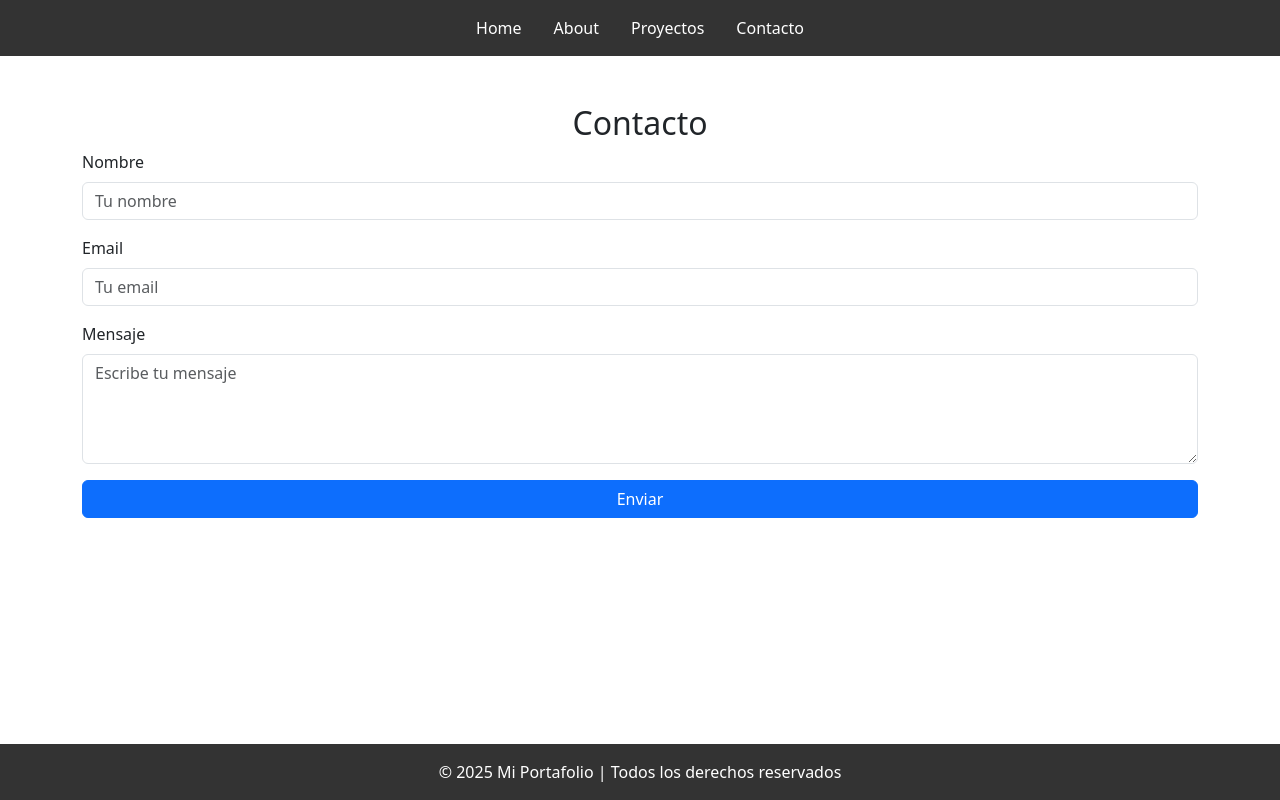
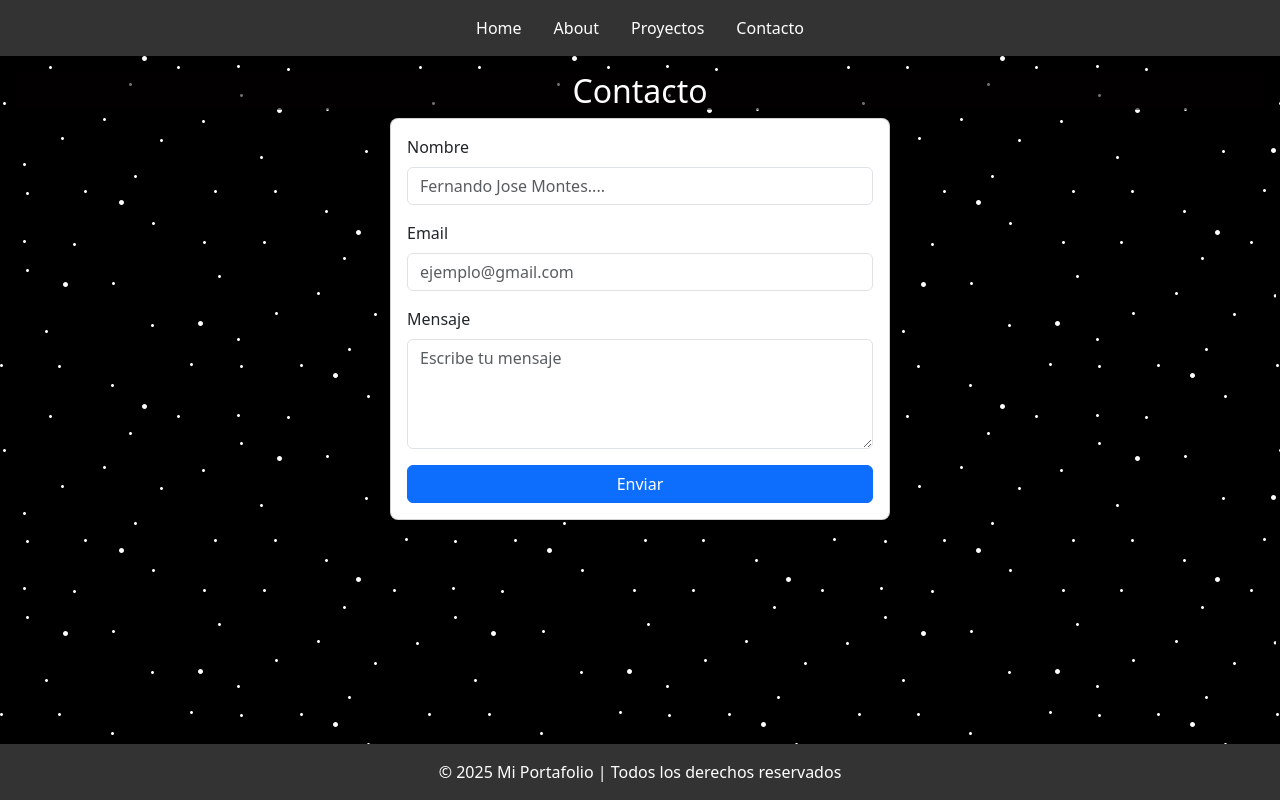
Before and after one commit to FernandoFuentes24/Portafolio, a Vue app: page /contacto in a window 1280 px wide. Built offline with nearby package versions, Linux system fonts and the light colour scheme.

Commit message:
Changes to all structure for css at contactePage

```diff
--- a/src/views/ContactPage.vue
+++ b/src/views/ContactPage.vue
@@ -1,14 +1,16 @@
 <template>
-    <div class="container mt-5">
-      <h2 class="text-center">Contacto</h2>
+    <div class="contact ">
+      <h2 class="text-center titulo">Contacto</h2>
+      <div class="card card-contacto">
+
         <form>
           <div class="mb-3">
             <label class="form-label">Nombre</label>
-          <input type="text" class="form-control" placeholder="Tu nombre">
+            <input type="text" class="form-control" placeholder="Fernando Jose Montes....">
           </div>
           <div class="mb-3">
             <label class="form-label">Email</label>
-          <input type="email" class="form-control" placeholder="Tu email">
+            <input type="email" class="form-control" placeholder="ejemplo@gmail.com">
           </div>
           <div class="mb-3">
             <label class="form-label">Mensaje</label>
@@ -17,4 +19,26 @@
           <button type="submit" class="btn btn-primary w-100">Enviar</button>
         </form>
       </div>
+    </div>
   </template>
+<style scoped>
+.titulo {
+  color: white;
+  background-color: rgba(5, 0, 0, 0.555);
+}
+  .contact {
+  padding: 1rem;
+  height: 90vh;
+  width: 100%;
+  background-image: url('../assets/image/stars.svg');
+  background-color: rgb(0, 0, 0);
+
+  }
+  .card-contacto {
+    max-width: 500px;
+    margin: 0 auto;
+    padding: 1rem;
+    background-color: white;
+    border-radius: 0.5rem;
+  }
+</style>
```
Lines whose indentation alone changed are shown as unchanged.
